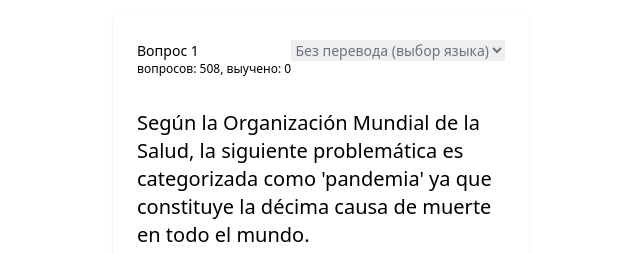
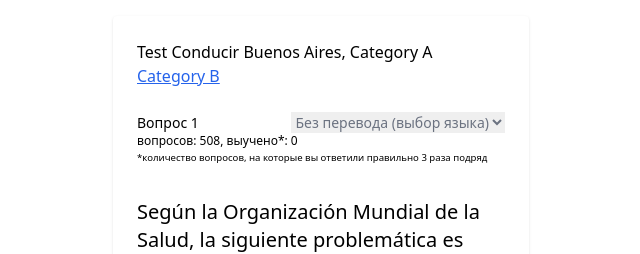
Before and after one commit to bogkonstantin/test-conducir-buenos-aires, a Gatsby site: page /category-a in a window 1280 px wide. Shown: the top 254 px of the page, without its empty margins (319-959 px from the left). Built offline with nearby package versions, Linux system fonts and the light colour scheme; Gatsby itself is replaced by a stand-in of ours.

Commit message:
Add link A->B

```diff
--- a/src/components/Stat.js
+++ b/src/components/Stat.js
@@ -2,10 +2,17 @@
 
 const Stat = ({stat}) => {
     return (
-        <div className="text-xs">
-            вопросов: {stat.total},
-            выучено: {stat.total - stat.queued}
-        </div>
+        <>
+            <div className="text-xs">
+                вопросов: {stat.total},
+                выучено*: {stat.total - stat.queued}
+            </div>
+            <div className="text-xs">
+                <small>
+                    *количество вопросов, на которые вы ответили правильно 3 раза подряд
+                </small>
+            </div>
+        </>
     );
 };
 
--- a/src/components/Test.js
+++ b/src/components/Test.js
@@ -1,5 +1,4 @@
 import * as React from "react"
-import Container from "./Container";
 import QuestionText from "./QuestionText";
 import Header from "./Header";
 import Answers from "./Answers";
@@ -49,14 +48,14 @@
 
     if (!state.queue.length) {
         return (
-            <Container>
+            <>
                 <div className="mb-5">Ты все выучил, поздравляю!</div>
                 <button
                     onClick={() => updateState(getInitialState())}
                     className="bg-gray-100 hover:bg-gray-200 text-black font-bold py-2 px-4 rounded mb-5">
                     Сбросить
                 </button>
-            </Container>
+            </>
         );
     }
 
@@ -64,7 +63,7 @@
 
     return (
         <>
-            <Container>
+
             <Header number={Number(state.index) + 1}
                     language={state.language}
                     onUpdateLang={(value) => updateState({language: value})}
@@ -114,8 +113,6 @@
                                     isAnswered: false,
                                 });
                             }}/>
-
-            </Container>
         </>
     )
 }
--- a/src/pages/category-a.js
+++ b/src/pages/category-a.js
@@ -1,10 +1,20 @@
 import * as React from "react"
 import {getQuestions} from "../questions/category-a";
 import Test from "../components/Test";
+import Container from "../components/Container";
 
 const CategoryAPage = () => {
     const questions = getQuestions();
-    return <Test questions={questions} postfix="_cat_a"></Test>;
+    return <>
+        <Container>
+            <div>
+                <h1>Test Conducir Buenos Aires, Category A</h1>
+                <a className="text-blue-600 underline dark:text-blue-500" href="/">Category B</a>
+            </div>
+            <br/>
+            <Test questions={questions} postfix="_cat_a"></Test>
+        </Container>
+    </>;
 }
 
 export default CategoryAPage
--- a/src/pages/index.js
+++ b/src/pages/index.js
@@ -1,10 +1,20 @@
 import * as React from "react"
 import {getQuestions} from "../questions/category-b";
 import Test from "../components/Test";
+import Container from "../components/Container";
 
 const IndexPage = () => {
     const questions = getQuestions();
-    return <Test questions={questions} postfix=""></Test>;
+    return <>
+        <Container>
+            <div>
+                <h1>Test Conducir Buenos Aires, Category B</h1>
+                <a className="text-blue-600 underline dark:text-blue-500" href="/category-a">Category A</a>
+            </div>
+            <br/>
+            <Test questions={questions} postfix=""></Test>
+        </Container>
+    </>;
 }
 
 export default IndexPage
```
Lines whose indentation alone changed are shown as unchanged.
